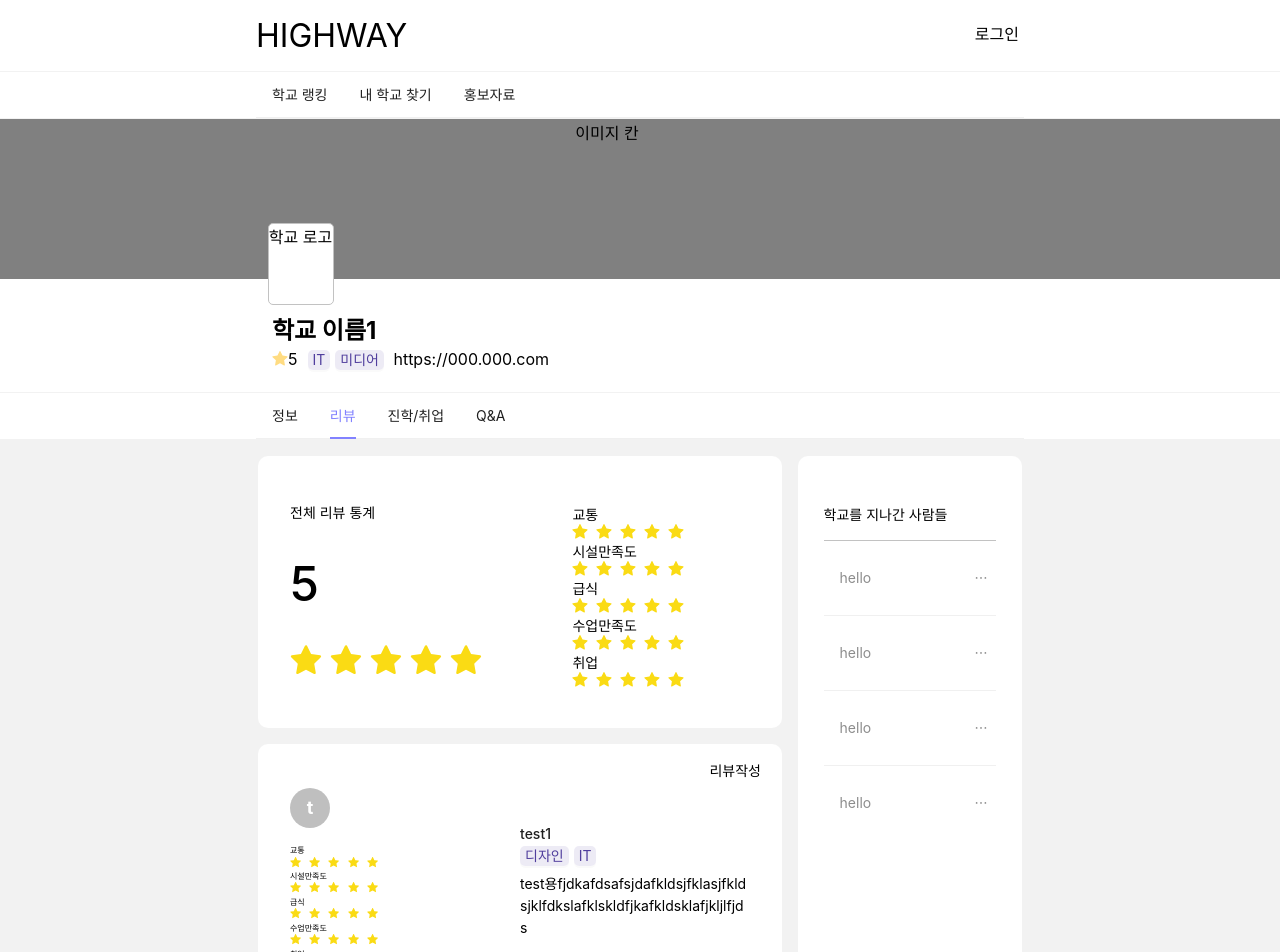
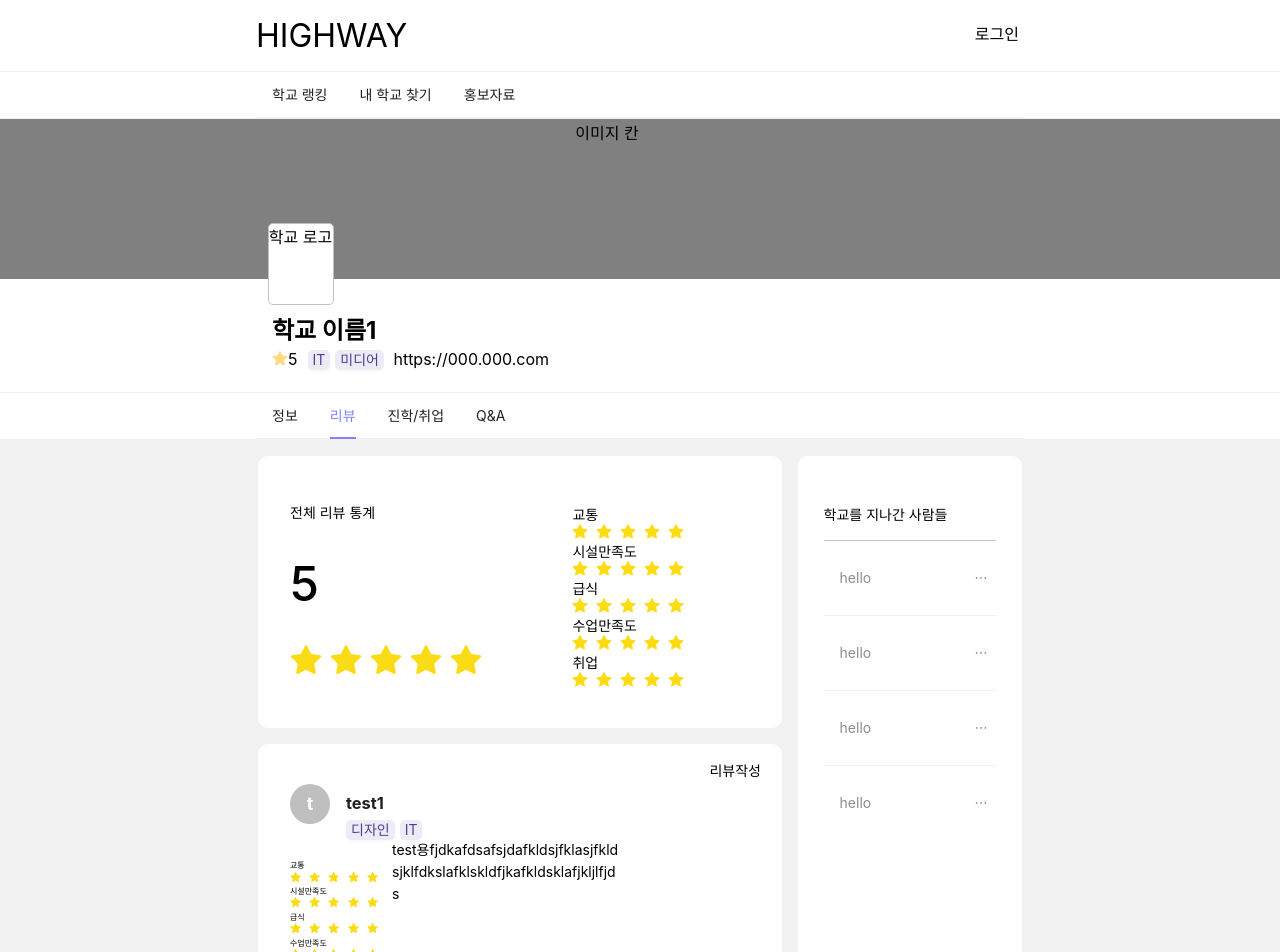
Before and after one commit to jeonjuseong11/gitlab_Mirroring, a React (Create React App) app in the folder highway/: page /schooldetail/1/review in a window 1280 px wide. Shown: the top 952 px of the page. Built offline with nearby package versions, Linux system fonts and the light colour scheme.

Commit message:
CSS : DetailReviewList
상세 리뷰 CSS 수정

```diff
--- a/highway/src/components/ReviewDetailList.js
+++ b/highway/src/components/ReviewDetailList.js
@@ -16,14 +16,32 @@ const DetailReviewP = styled.p`
   width: 100%;
   box-sizing: border-box;
 `;
+const DetailReviewAvatarWrapper = styled.div`
+  display: flex;
+  gap: 1rem;
+  align-items: center;
+  height: 2rem;
+`;
+const DetailReviewUserTagsWrapper = styled.div`
+  display: flex;
+  margin-left: 3.5rem;
+`;
+const DetailReviewContentWrapper = styled.div`
+  color: black;
+  word-break: break-all;
+  position: relative;
+  left: -10vw;
+  top: -1rem;
+`;
 const ReviewDetailList = () => {
   const { schoolId } = useParams();
-  const { reviews } = useSelector((state) => state.school.schools[schoolId - 1]);
+  const { reviews } = useSelector(
+    (state) => state.school.schools[schoolId - 1]
+  );
   console.log(reviews);
   return (
     <>
       <List
-        style={{ width: "100%" }}
         itemLayout="horizontal"
         dataSource={reviews}
         pagination={{
@@ -37,9 +55,17 @@ const ReviewDetailList = () => {
           <List.Item>
             <List.Item.Meta
               title={
-                <Avatar size={40} style={{ display: "flex" }}>
-                  {item.author[0]}
-                </Avatar>
+                <>
+                  <DetailReviewAvatarWrapper>
+                    <Avatar size={40}>{item.author[0]}</Avatar>
+                    <h3>{item.author}</h3>
+                  </DetailReviewAvatarWrapper>
+                  <DetailReviewUserTagsWrapper>
+                    {item.tags.map((v, idx) => {
+                      return <TagsItem key={idx}>{v}</TagsItem>;
+                    })}
+                  </DetailReviewUserTagsWrapper>
+                </>
               }
               description={
                 <DetailReviewsWrapper>
@@ -100,18 +126,10 @@ const ReviewDetailList = () => {
               style={{
                 textAlign: "left",
               }}
-              title={
-                <>
-                  <div style={{ fontWeight: "500" }}>{item.author}</div>
-                  <div>
-                    {item.tags.map((v, idx) => {
-                      return <TagsItem key={idx}>{v}</TagsItem>;
-                    })}
-                  </div>
-                </>
-              }
               description={
-                <div style={{ color: "black", wordBreak: "break-all" }}>{item.content}</div>
+                <DetailReviewContentWrapper>
+                  {item.content}
+                </DetailReviewContentWrapper>
               }
             />
           </List.Item>
```
